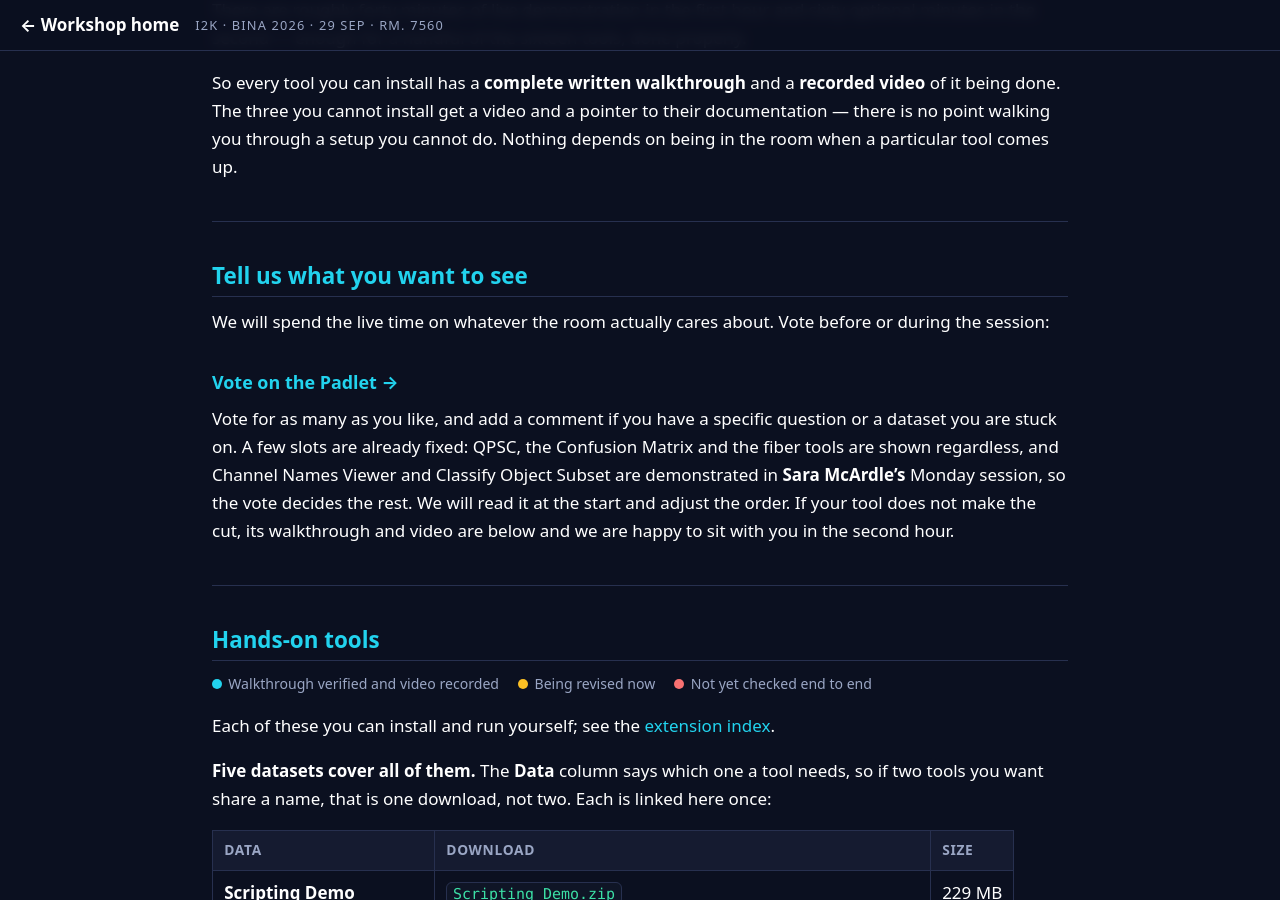
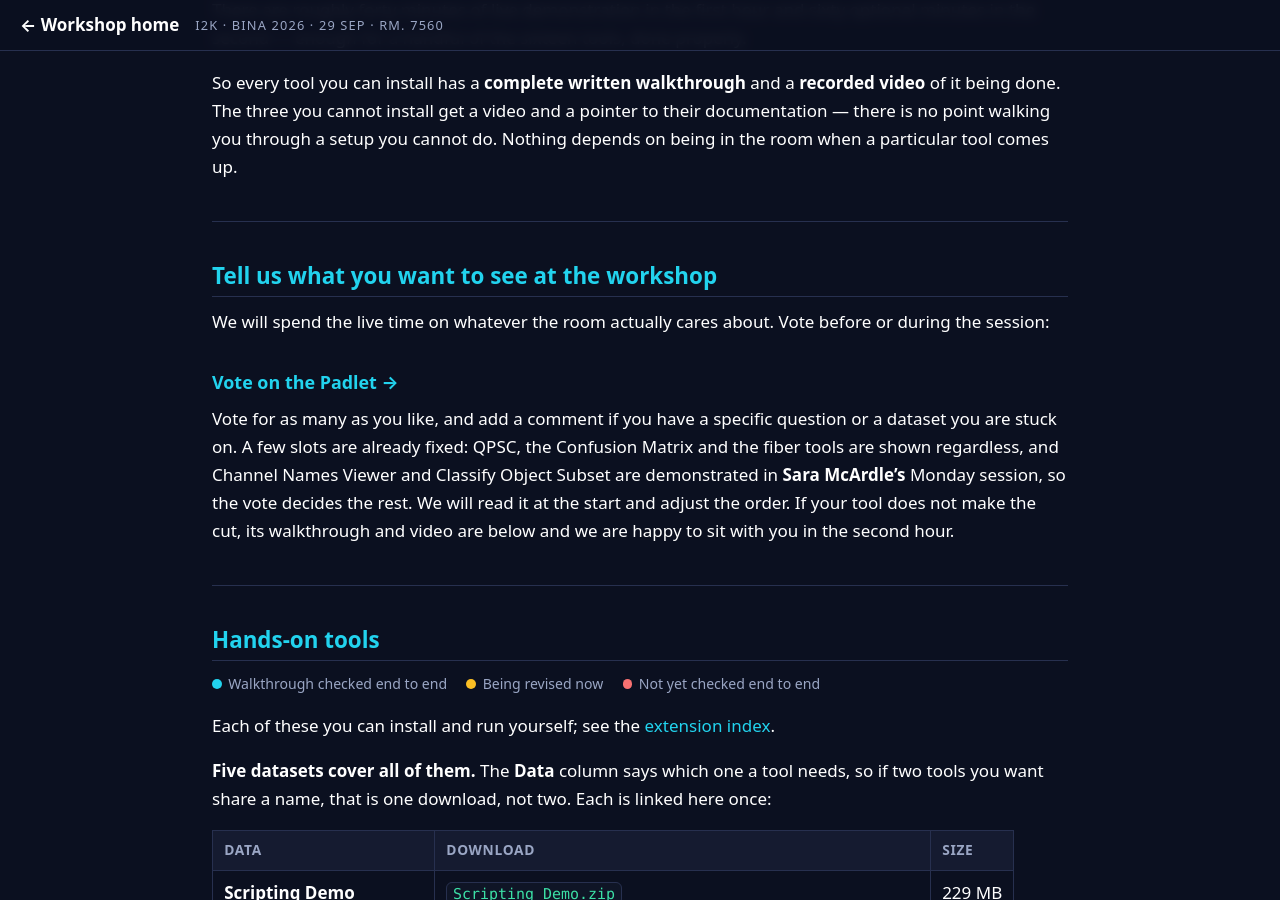
Before and after one commit to MichaelSNelson/BINA-I2K-2026-QuPath-Extensions, a Jekyll site: the page built from docs/walkthroughs.md, in a window 1280 px wide and 900 px high, scrolled down 237 px. Built offline with Jekyll 4.4.1, drawn with Linux system fonts in a browser that asks for light colours; part of the change alters nothing that is shown.

Commit message:
Walkthroughs page: five guides marked checked; heading names the workshop
QuIET, Class Distribution, Class Visibility, Channel Names Viewer and
Dialog Position Manager are checked end to end by the tester. The
legend's green entry no longer claims a recorded video.

Claude-Session: https://claude.ai/code/session_01KwiACUr5MacuDvqp74c96o

```diff
--- a/docs/walkthroughs.md
+++ b/docs/walkthroughs.md
@@ -15,7 +15,7 @@ Nothing depends on being in the room when a particular tool comes up.
 
 ---
 
-## Tell us what you want to see
+## Tell us what you want to see at the workshop
 
 We will spend the live time on whatever the room actually cares about. Vote before or during the
 session:
@@ -34,7 +34,7 @@ hour.
 ## Hands-on tools
 
 <div class="legend">
-  <span><i class="d-ok"></i> Walkthrough verified and video recorded</span>
+  <span><i class="d-ok"></i> Walkthrough checked end to end</span>
   <span><i class="d-wip"></i> Being revised now</span>
   <span><i class="d-todo"></i> Not yet checked end to end</span>
 </div>
@@ -61,7 +61,7 @@ tools you want share a name, that is one download, not two. Each is linked here
 
 | Tool | Walkthrough | Video | Data |
 |---|---|---|---|
-| QuIET — Image Export Toolkit | [Guide](01-quiet-image-export.md){: .g-todo} | %%VIDEO_QUIET_IMAGE_EXPORT%% | Synth multiplex<br>project |
+| QuIET — Image Export Toolkit | [Guide](01-quiet-image-export.md){: .g-ok} | %%VIDEO_QUIET_IMAGE_EXPORT%% | Synth multiplex<br>project |
 | DL Pixel Classifier | [Guide](02-dl-pixel-classifier.md){: .g-todo} | %%VIDEO_DL_PIXEL_CLASSIFIER%% | Scripting Demo |
 | QP-CAT — Cell Analysis Tools | [Guide](03-qp-cat-cell-analysis-tools.md){: .g-todo} | %%VIDEO_QP_CAT_CELL_ANALYSIS_TOOLS%% | Clustered<br>project |
 | Cluster 3D Navigator | [Guide](04-cluster-3d-navigator.md){: .g-todo} | %%VIDEO_CLUSTER_3D_NAVIGATOR%% | Clustered<br>project |
@@ -70,10 +70,10 @@ tools you want share a name, that is one download, not two. Each is linked here
 | Classify Object Subset *(shown in Sara McArdle’s session)* | [Guide](07-classify-object-subset.md){: .g-wip} | %%VIDEO_CLASSIFY_OBJECT_SUBSET%% | Synth multiplex<br>project |
 | OCR for Labels | [Guide](08-ocr4labels.md){: .g-wip} | %%VIDEO_OCR4LABELS%% | Slide labels |
 | Project Metadata Browser | [Guide](09-project-metadata-browser.md){: .g-wip} | %%VIDEO_PROJECT_METADATA_BROWSER%% | Slide labels |
-| Class Distribution | [Guide](10-class-distribution.md){: .g-todo} | %%VIDEO_CLASS_DISTRIBUTION%% | Synth multiplex<br>project |
-| Class Visibility | [Guide](14-class-visibility.md){: .g-todo} | %%VIDEO_CLASS_VISIBILITY%% | Synth multiplex<br>project |
-| Channel Names Viewer *(shown in Sara McArdle’s session)* | [Guide](11-channel-names-viewer.md){: .g-todo} | %%VIDEO_CHANNEL_NAMES_VIEWER%% | Either multiplex download |
-| Dialog Position Manager | [Guide](12-dialog-position-manager.md){: .g-todo} | %%VIDEO_DIALOG_POSITION_MANAGER%% | *none needed* |
+| Class Distribution | [Guide](10-class-distribution.md){: .g-ok} | %%VIDEO_CLASS_DISTRIBUTION%% | Synth multiplex<br>project |
+| Class Visibility | [Guide](14-class-visibility.md){: .g-ok} | %%VIDEO_CLASS_VISIBILITY%% | Synth multiplex<br>project |
+| Channel Names Viewer *(shown in Sara McArdle’s session)* | [Guide](11-channel-names-viewer.md){: .g-ok} | %%VIDEO_CHANNEL_NAMES_VIEWER%% | Either multiplex download |
+| Dialog Position Manager | [Guide](12-dialog-position-manager.md){: .g-ok} | %%VIDEO_DIALOG_POSITION_MANAGER%% | *none needed* |
 | Tiles to Pyramid | [Guide](13-tiles-to-pyramid.md){: .g-wip} | %%VIDEO_TILES_TO_PYRAMID%% | *not ready yet* |
 
 Take whichever of these you came for. The [extension index](extensions.md) groups them into
```
